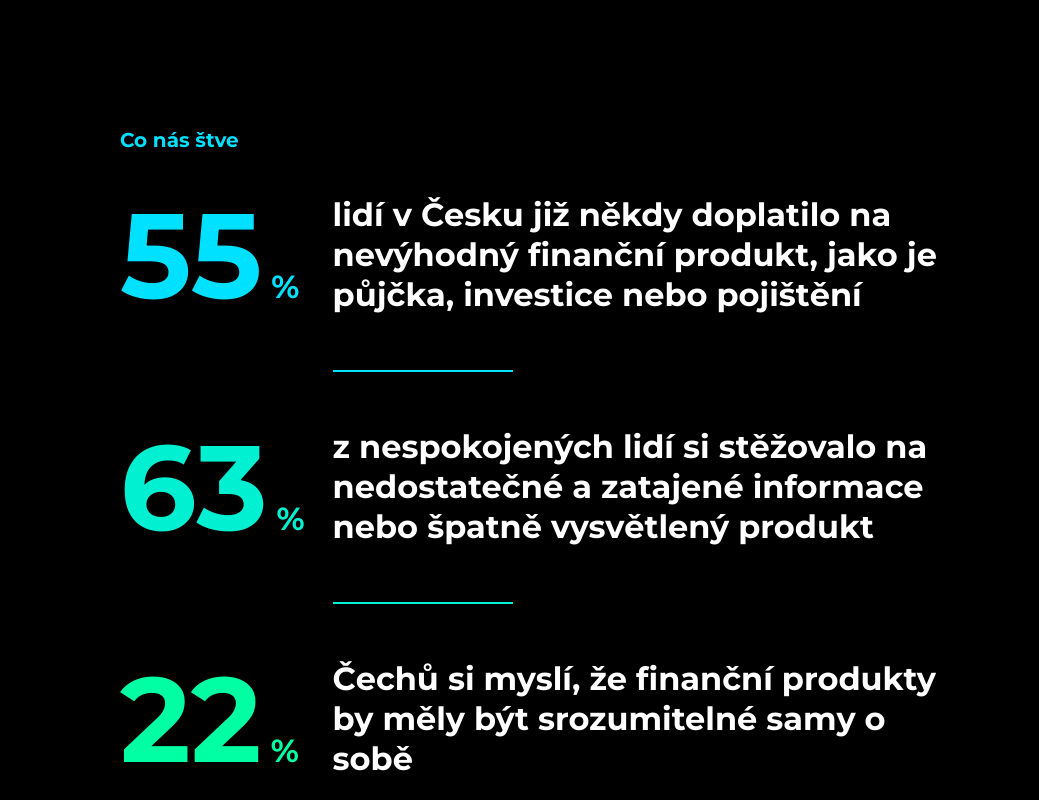
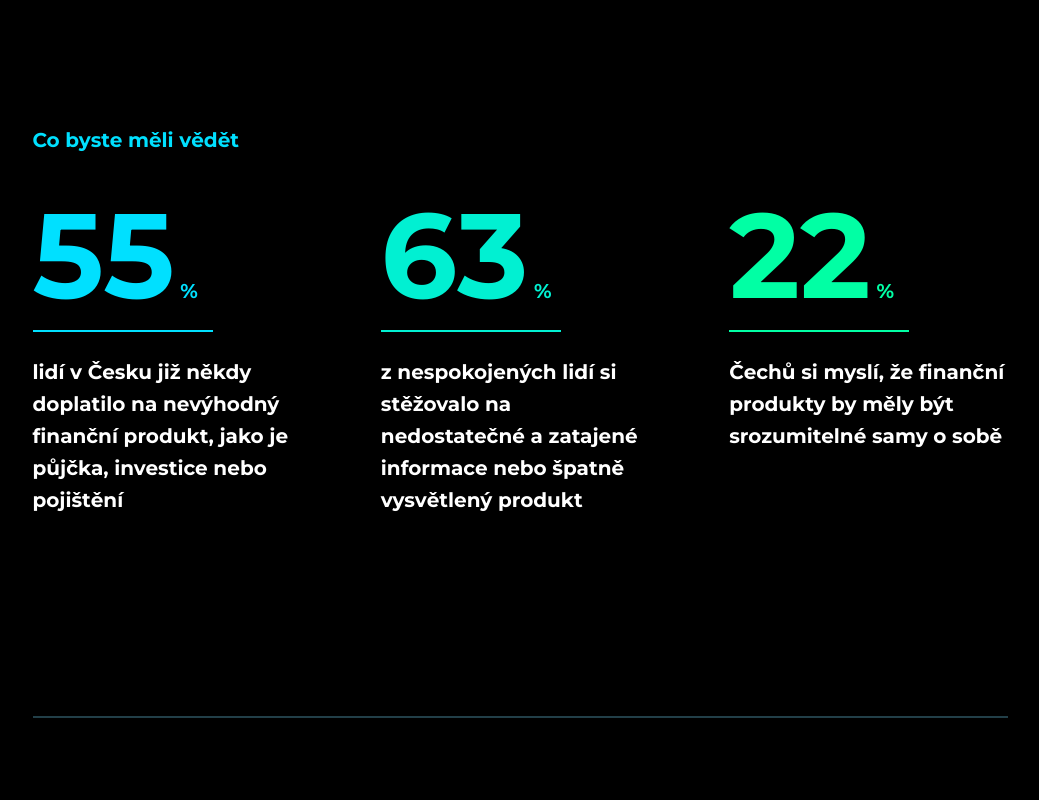
Before and after one commit to upvest-cz/fer-fintech, a Nuxt app: page / in a window 1280 px wide. Shown: the part 1800-2600 px from the top of the page, without its empty margins (120-1159 px from the left). Built offline with nearby package versions, Linux system fonts and the light colour scheme.

Commit message:
Modify StatsModule into columns on lg

```diff
--- a/components/modules/StatsModule.vue
+++ b/components/modules/StatsModule.vue
@@ -1,7 +1,7 @@
 <template>
   <section class="module StatsModule">
-    <div class="container">
-      <Tagline as="h2">Co nás štve</Tagline>
+    <div class="container-large">
+      <Tagline as="h2">Co byste měli vědět</Tagline>
       <div class="StatsModule__grid">
         <template v-for="i in 1">
           <div ref="statNumber" class="StatsModule__grid__number" style="color: #00E0FF"><span class="h1">55</span> %</div>
@@ -99,13 +99,20 @@ export default {
     grid-column-gap: $grid-gutter-width;
 
     @include media-breakpoint-up(lg) {
-      grid-template-columns: auto 1fr;
-      margin-right: calc(-1 * #{map-get($container-paddings, 'lg')});
+      @include heading-6;
+      grid-column-gap: 70px;
+      grid-template-columns: repeat(3, 1fr);
+      grid-template-rows: auto auto;
     }
 
     &__number {
       @include has-reveal;
       grid-column: 1 / span 1;
+
+      @include media-breakpoint-up(lg) {
+        grid-column: auto / span 1;
+        grid-row: 1;
+      }
 
       span {
         display: inline-block;
@@ -117,15 +124,24 @@ export default {
       grid-column: 1 / span 1;
       padding-top: 15px;
       margin-bottom: 40px;
+      display: flex;
+      flex-flow: column nowrap;
 
       @include media-breakpoint-up(lg) {
-        grid-column: 2 / span 1;
+        padding-top: 0;
+        grid-column: auto / span 1;
+        grid-row: 2;
       }
 
       hr {
         width: 100%;
         max-width: 180px;
         margin-top: 55px;
+        @include media-breakpoint-up(lg) {
+          margin-top: 0;
+          margin-bottom: 24px;
+          order: -1
+        }
       }
     }
   }
```
